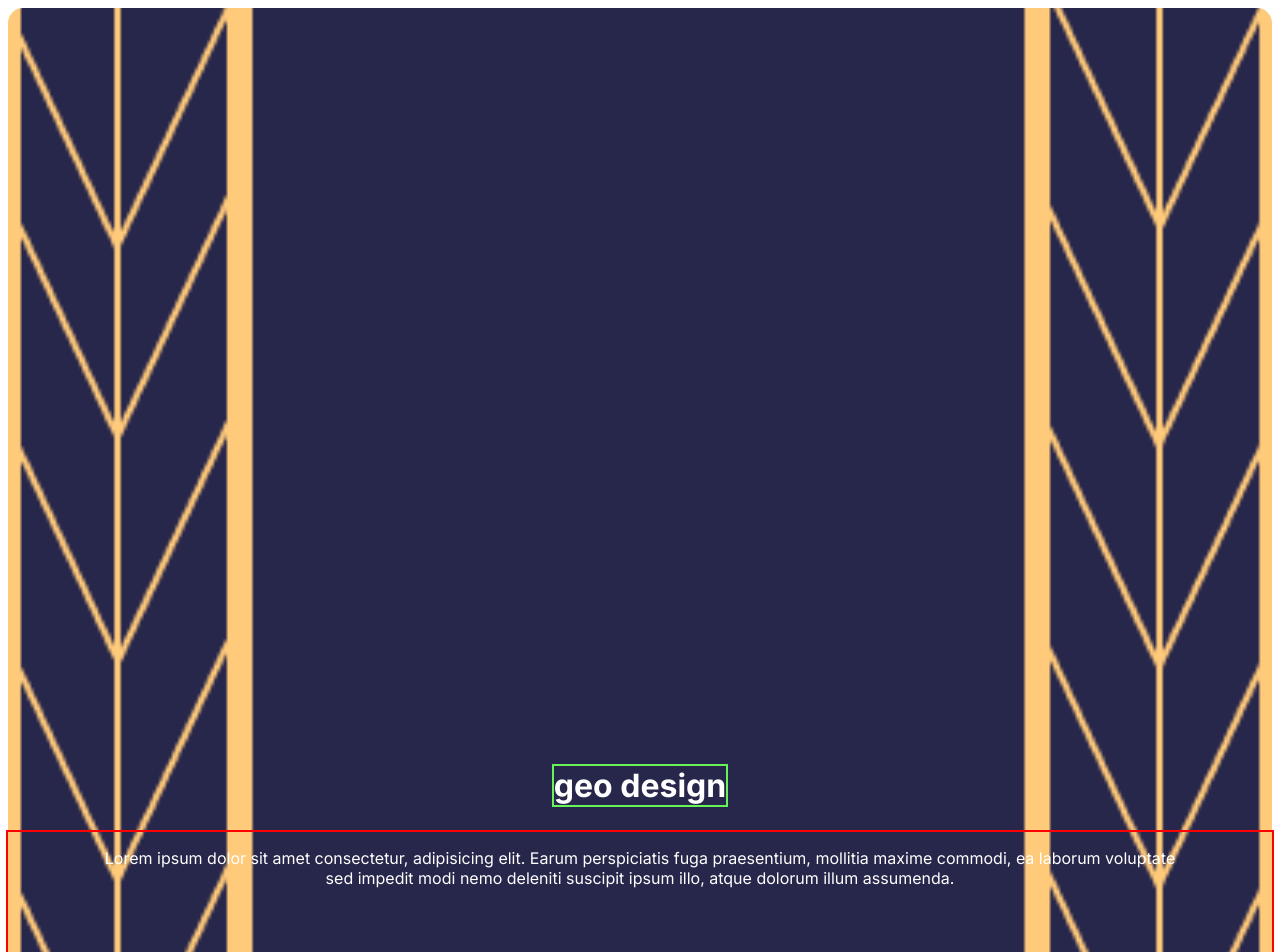
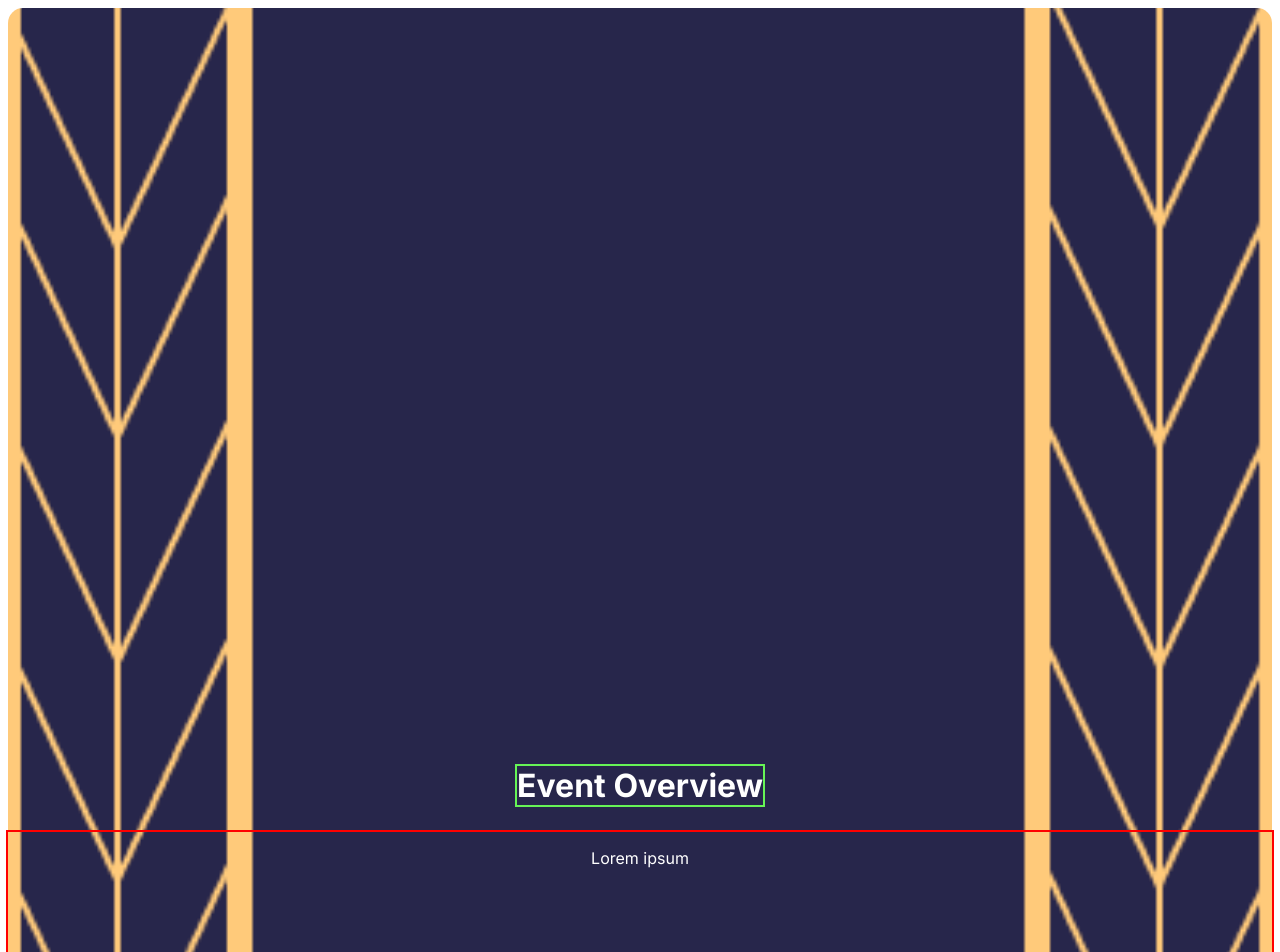
Before and after one commit to nanidam/degree-project-rendezevite, a Next.js app: page /event-overview in a window 1280 px wide. Shown: the top 952 px of the page. Built offline with nearby package versions, Linux system fonts and the light colour scheme.

Commit message:
changed so that component recieves 2 arguments as strings

```diff
--- a/app/components/templateGeoDesign.tsx
+++ b/app/components/templateGeoDesign.tsx
@@ -1,15 +1,15 @@
+import { TemplateGeometricDesignProps } from "../models/ITemplateGeometricDesign";
 import "./style/templateGeoDesign.scss";
 
-const TemplateGeometricDesign = () => {
+const TemplateGeometricDesign: React.FC<TemplateGeometricDesignProps> = ({
+  header,
+  text,
+}) => {
   return (
     <section className="template-bg">
-      <h1 className="template-header">geo design</h1>
+      <h1 className="template-header">{header}</h1>
       <article className="template-text-container">
-        <p className="template-text">
-          Lorem ipsum dolor sit amet consectetur, adipisicing elit. Earum perspiciatis fuga
-          praesentium, mollitia maxime commodi, ea laborum voluptate sed impedit modi nemo
-          deleniti suscipit ipsum illo, atque dolorum illum assumenda.
-        </p>
+        <p className="template-text">{text}</p>
       </article>
     </section>
   );
--- a/app/event-overview/page.tsx
+++ b/app/event-overview/page.tsx
@@ -1,10 +1,13 @@
 import TemplateGeometricDesign from "../components/templateGeoDesign";
 
-const EventOverview = () => {
+const EventOverview: React.FC = () => {
   return (
     <div>
       {/* <h1>Event Overview</h1> */}
-      <TemplateGeometricDesign></TemplateGeometricDesign>
+      <TemplateGeometricDesign
+        header="Event Overview"
+        text="Lorem ipsum"
+      ></TemplateGeometricDesign>
     </div>
   );
 };
```
